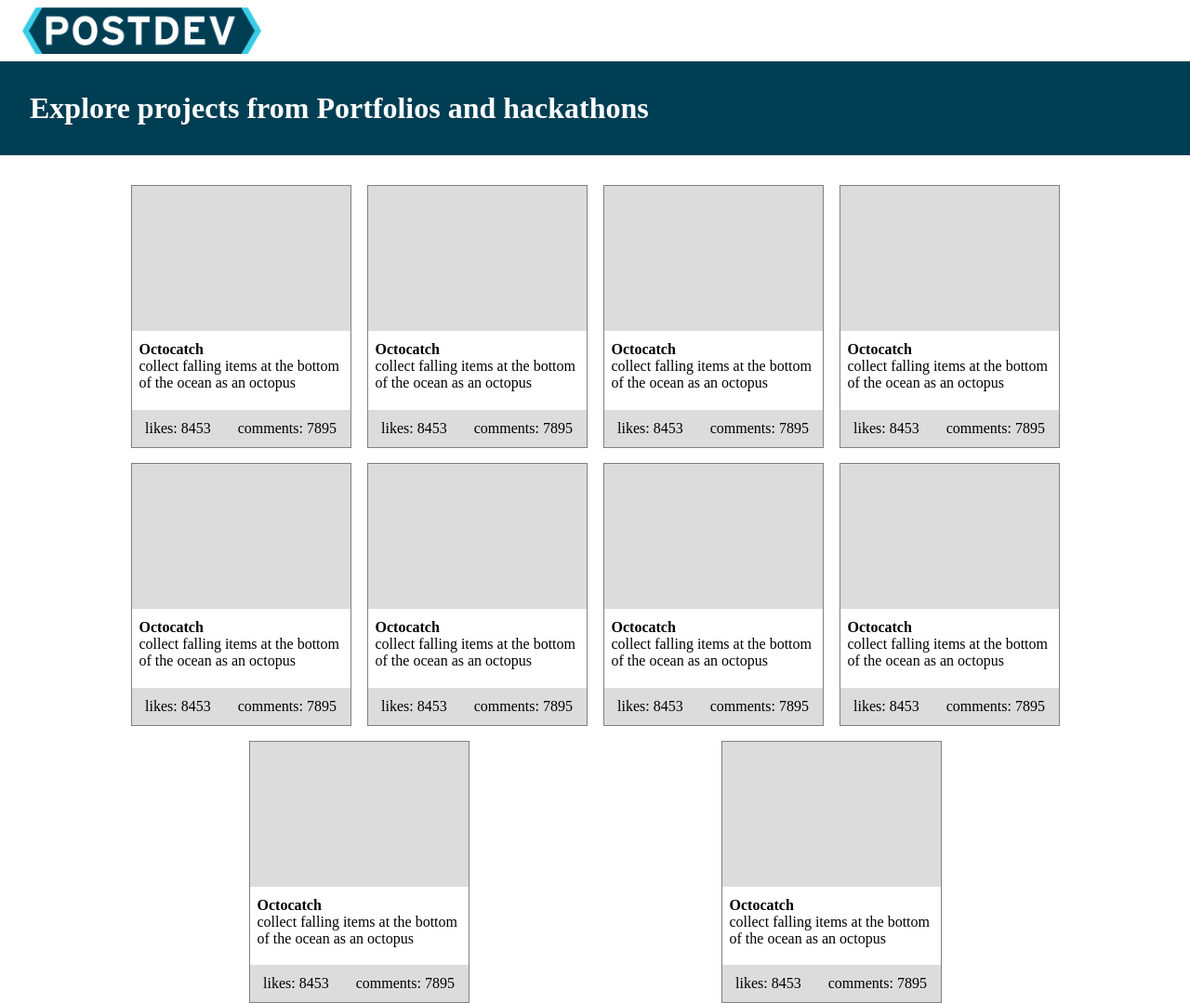
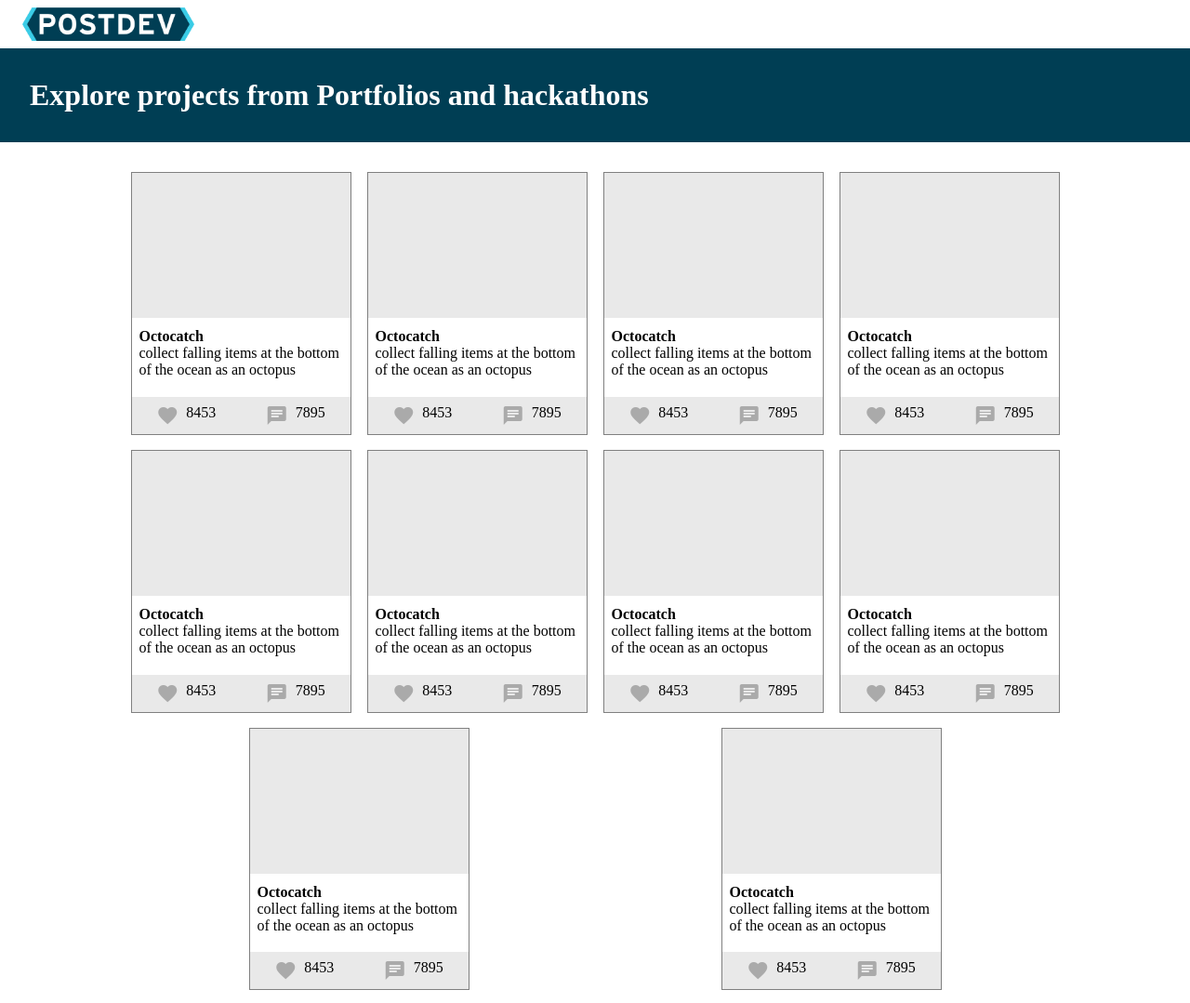
Before and after one commit to deepsea-dev/postdev, a Flask app: page / in a window 1280 px wide. Shown: the whole page at 93% size. Run offline with Flask 2, Linux system fonts and the light colour scheme.

Commit message:
add icons

```diff
--- a/site/static/styles.css
+++ b/site/static/styles.css
@@ -10,7 +10,7 @@ nav {
 }
 
 .logo {
-  height: 50px;
+  height: 36px;
   margin: 8px;
 }
 
@@ -40,7 +40,7 @@ nav {
 
 .project-image {
   height: 156px;
-  background-color: gainsboro;
+  background-color: rgb(233, 233, 233);
 }
 
 .project-caption {
@@ -60,6 +60,15 @@ nav {
   display: flex;
   justify-content: space-around;
   align-items: center;
-  background-color: gainsboro;
+  background-color: rgb(233, 233, 233);
   height: 40px;
 }
+
+.project-footer > div {
+  display: flex;
+  column-gap: 8px;
+}
+
+.icon {
+  color: rgb(170, 170, 170);
+}
--- a/site/templates/index.html
+++ b/site/templates/index.html
@@ -2,6 +2,8 @@
 <html>
   <head>
     <link rel="stylesheet" href="{{ url_for('static', filename='styles.css') }}">
+    <link href="https://fonts.googleapis.com/icon?family=Material+Icons" rel="stylesheet">
+
   </head>
   <body>
     <nav>
@@ -21,8 +23,8 @@
             <div class="project-tagline">{{ project.tagline }}</div>
           </div>
           <div class="project-footer">
-            <div>likes: {{ project.likes }}</div>
-            <div>comments: {{ project.comments }}</div>
+            <div><span class="material-icons icon">favorite</span> {{ project.likes }}</div>
+            <div><span class="material-icons icon">chat</span> {{ project.comments }}</div>
           </div>
         </div>
       {% endfor %}
```
